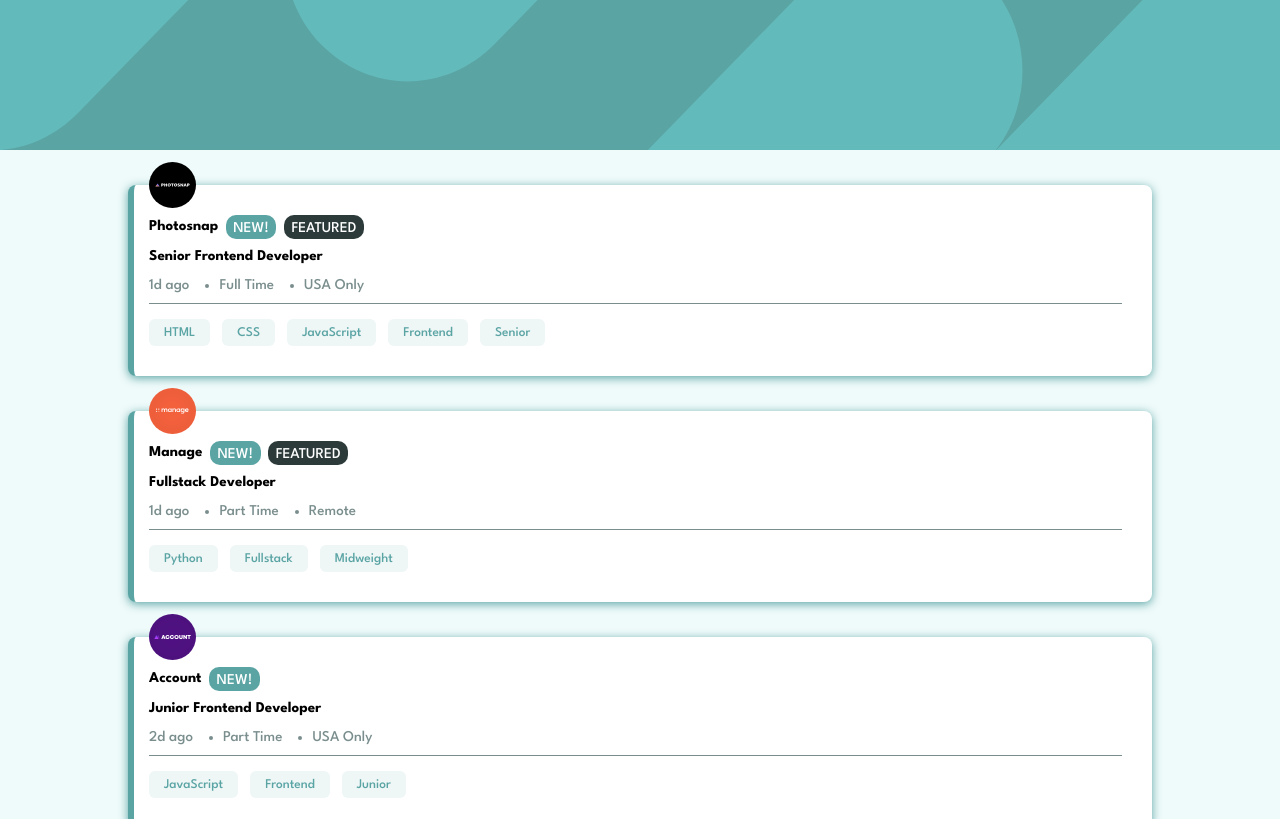
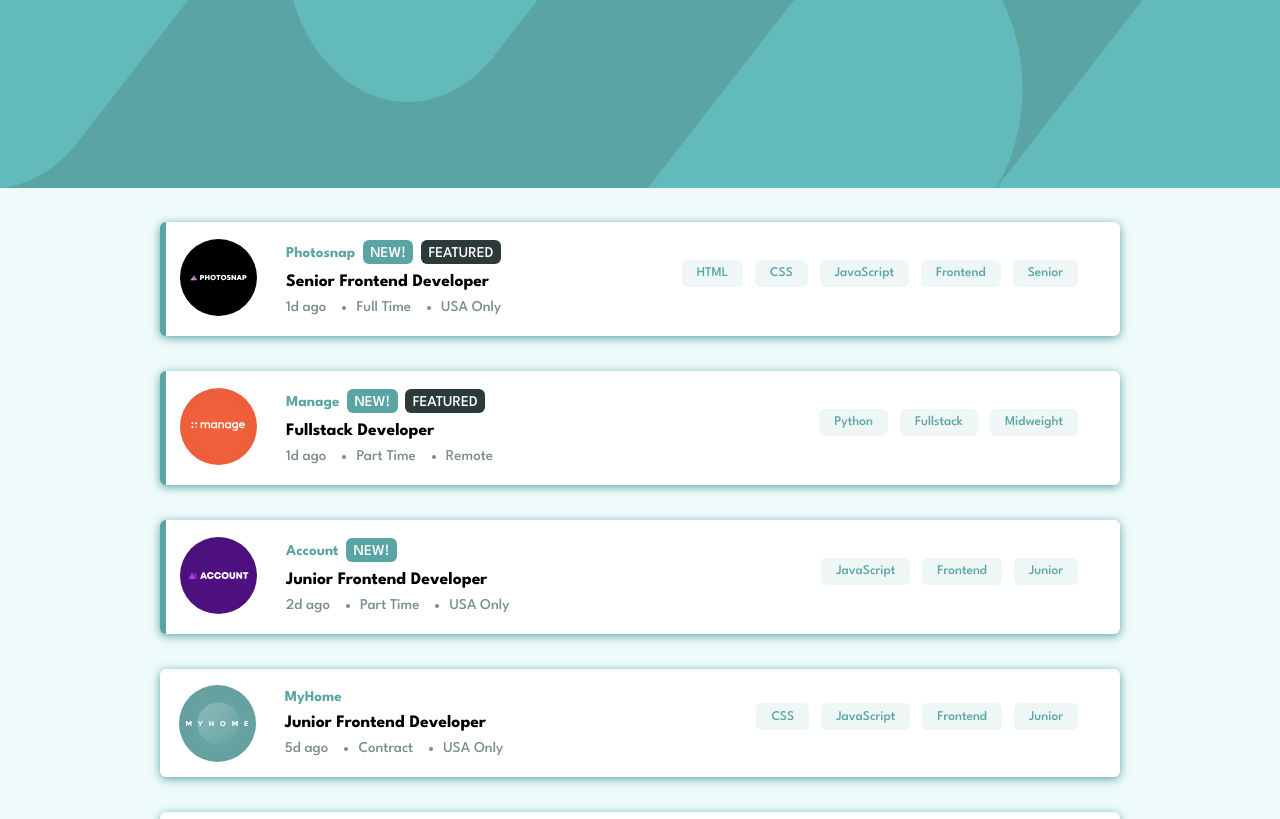
Before and after one commit to KorniDoS/angular-job-listings-app, an Angular app: page / in a window 1280 px wide. Shown: the top 819 px of the page. Built offline with nearby package versions, Linux system fonts and the light colour scheme.

Commit message:
Added filter logic

```diff
--- a/src/app/app.component.html
+++ b/src/app/app.component.html
@@ -1,50 +1,59 @@
 <header>
   <picture>
-        <source media="(min-width: 500px)" [srcset]="'assets/images/bg-header-desktop.svg'">
-        <img [src]="'assets/images/bg-header-mobile.svg'" alt="Header image">
+    <source
+      media="(min-width: 500px)"
+      [srcset]="'assets/images/bg-header-desktop.svg'"
+    />
+    <img [src]="'assets/images/bg-header-mobile.svg'" alt="Header image" />
   </picture>
 </header>
 
 <app-tag-container></app-tag-container>
 
 <main *ngIf="jobs">
-<div *ngFor="let job of jobs" class="container card" [ngClass]="{'new': job.new || job.featured, 'old' : !job.new}">
+  <div
+    *ngFor="let job of JobsCopy"
+    class="container card"
+    [ngClass]="{ 'new': job.new || job.featured, 'old': !job.new }"
+  >
     <div class="avatar">
-        <img [src]="job.logo" [alt]="job.company">
+      <img [src]="job.logo" [alt]="job.company" />
     </div>
 
     <div class="role-stats">
+
+      <div class="wrapper">
       <div class="role-features">
-            <h4>{{job.company}}</h4>
+        <h4 class="job-company">{{ job.company }}</h4>
 
         <div class="role-features">
-                <span class="role-features__new" *ngIf="job.new">{{'new!' | uppercase}}</span>
-                <span class="role-features__featured" *ngIf="job.featured">{{'featured' | uppercase}}</span>
+          <span class="role-features__new" *ngIf="job.new">{{
+            "new!" | uppercase
+          }}</span>
+          <span class="role-features__featured" *ngIf="job.featured">{{
+            "featured" | uppercase
+          }}</span>
         </div>
       </div>
 
       <div>
-            <h4 class="job-position">{{job.position}}</h4>
+        <h3 class="job-position">{{ job.position }}</h3>
 
         <div class="job-details">
           <ul>
-                    <li>{{job.postedAt}}</li>
-                    <li>{{job.contract}}</li>
-                    <li>{{job.location}}</li>
-
+            <li>{{ job.postedAt }}</li>
+            <li>{{ job.contract }}</li>
+            <li>{{ job.location }}</li>
           </ul>
         </div>
 
-            <hr>
+        <hr />
+      </div>
+    </div>
 
         <div class="details">
           <app-language [currentJob]="job"></app-language>
         </div>
-
     </div>
-
   </div>
-
-</div>
-
 </main>
--- a/src/app/app.component.scss
+++ b/src/app/app.component.scss
@@ -32,7 +32,7 @@ The designs were created to the following widths:
 - Weights: 500, 700
 */
 
-@use 'src/colours';
+@use "src/colours";
 
 $container-sm: 540px;
 $container-md: 740px;
@@ -40,11 +40,12 @@ $container-lg: 960px;
 $container-xlg: 1140px;
 $container-xxlg: 1300px;
 
-
 header {
-    height: 150px;
+  height: 9.375rem;
+  @media screen and (min-width: 992px) {
+    height: 12.5rem;
   }
-
+}
 
 picture {
   img {
@@ -55,11 +56,9 @@ picture {
   }
 }
 
-
 main {
   background-color: transparent;
 }
-
 
 .container {
   max-width: 80%;
@@ -68,71 +67,74 @@ main {
   margin-inline: auto;
   background-color: white;
 
-
   @media screen and (min-width: 576px) {
-
-        width: $container-sm  !important;
-
+    width: $container-sm !important;
   }
 
   @media screen and (min-width: 768px) {
-
-        width: $container-md  !important;
-
+    width: $container-md !important;
   }
 
-
   @media screen and (min-width: 992px) {
-
-        width: $container-lg  !important;
-
+    width: $container-lg !important;
   }
 
-    @media screen and (min-width: 1200px) {
+  //@media screen and (min-width: 1200px) {
+  //  width: $container-xlg !important;
+  // }
 
-        width: $container-xlg  !important;
-
-    }
-
-    @media screen and (min-width: 1400px) {
-
-        width: $container-xxlg  !important;
-
-    }
+  // @media screen and (min-width: 1400px) {
+  //   width: $container-xxlg !important;
+  // }ƒ
 }
 
 .new {
   border-left: 6px solid colours.$desat-dark-cyan;
-
+  @media screen and (min-width: 992px) {
+    padding-block-start: 1.125rem;
+  }
   //.avatar{
   //    left: 15px !important;
   // }
-
-
-
 }
 
-.old{
-    padding-inline-start: 21px;
+.old {
+  padding-inline-start: 1.3125rem;
 
-    .avatar{
-        left: 20px !important;
+  @media screen and (min-width: 992px) {
+    padding-block-start: 1.125rem !important;
+  }
+
+  .avatar {
+    left: 1.25rem !important;
   }
 }
 
 .card {
-
-
-
-    border-radius: 8px;
+  border-radius: 6px;
   position: relative;
   box-shadow: 0 2px 10px colours.$desat-dark-cyan;
 
+  @media screen and (min-width: 992px) {
+    padding-block-start: 18px !important;
+
+    .details {
+      display: flex;
+      align-items: center;
+    }
+  }
+
   .avatar {
     position: absolute;
-        top: -23px;
-        left: 15px;
+    top: -1.4375rem;
+    left: 0.9375rem;
     width: 3.125rem;
+
+    @media screen and (min-width: 992px) {
+      top: 15%;
+      left: 0.9375rem;
+      width: 5.125rem;
+    }
 
     img {
       width: 100%;
@@ -141,41 +143,73 @@ main {
 
   .role-stats {
     display: flex;
-        row-gap: .5rem;
+    row-gap: 0.5rem;
     flex-direction: column;
 
-        .job-position, ul{
-            margin-block-end: 0.5rem;
+    @media screen and (min-width: 992px) {
+      flex-direction: row;
+      justify-content: space-between;
+      .job-position {
+        margin-block-end: 0.19rem !important;
       }
 
-        ul{
-            li{
+      .job-details {
+        margin-block-end: 0 !important;
+      }
+    }
+
+    .job-details {
+      margin-block-end: 1.3rem;
+    }
+
+    .job-company {
+      color: colours.$desat-dark-cyan;
+    }
+
+    .job-position:hover {
+      color: colours.$desat-dark-cyan;
+      cursor: pointer;
+    }
+
+    .job-position,
+    ul {
+      margin-block-end: 0.3rem;
+    }
+
+    ul {
+      li {
         color: colours.$dark-grayish-cyan;
       }
     }
 
-        hr{
+    hr {
       height: 1px;
       border: none;
       background-color: colours.$dark-grayish-cyan;
       margin-block-end: 1rem;
       //border-top: 1px solid colours.$dark-grayish-cyan;
+
+      @media screen and (min-width: 992px) {
+        display: none;
+      }
     }
 
-
-
+    .wrapper {
+      @media screen and (min-width: 992px) {
+        margin-inline-start: 7rem;
+      }
       .role-features {
         display: flex;
         align-items: center;
-            column-gap: .5rem;
-
+        column-gap: 0.5rem;
+        margin-block-end: 0.2rem;
 
         .role-features__new,
         .role-features__featured {
           color: white;
-                padding-inline: .5rem;
-                padding-block-start: .2rem;
-                border-radius: 10px;
+          padding-inline: 0.5rem;
+          padding-block-start: 0.2rem;
+          border-radius: 6px;
         }
 
         .role-features__new {
@@ -187,17 +221,22 @@ main {
         }
       }
     }
+  }
 
   .job-details {
     ul {
       display: flex;
       align-items: center;
-            gap: 2rem;
+      column-gap: 2rem;
+      margin: 0;
 
       li:first-child {
         list-style-type: none;
       }
     }
   }
+}
 
+.card:last-child {
+  margin-block-end: 6rem;
 }
--- a/src/app/app.component.ts
+++ b/src/app/app.component.ts
@@ -2,37 +2,77 @@ import { Component } from '@angular/core';
 import { JobModel } from './models/job.model';
 import { OnInit, OnDestroy } from '@angular/core';
 import { JobService } from './services/job.service';
-import { Subscription } from 'rxjs';
+import { filter, Subscription } from 'rxjs';
 @Component({
   selector: 'app-root',
   templateUrl: './app.component.html',
-  styleUrls: ['./app.component.scss']
+  styleUrls: ['./app.component.scss'],
 })
 export class AppComponent implements OnInit, OnDestroy {
+  jobs: JobModel[] = [];
+  JobsCopy: JobModel[] = [];
+  languages: string[] = [];
 
+  jobSub!: Subscription;
+  existingTagsSub!: Subscription;
+  clearedTagsSub!: Subscription;
 
-  jobs: JobModel[] = [];
-  languages: string[] = [];
-  jobSub!: Subscription;
+  constructor(private jobService: JobService) {}
 
-  constructor(private jobService: JobService){}
+  filteringTags: any = [];
+  ngOnInit(): void {
+    this.jobSub = this.jobService.getAllJobs().subscribe((resp: any) => {
+      this.jobs = resp;
+      this.JobsCopy = this.jobs;
+      this.languages = resp.languages;
+      //console.log(this.jobs);
+    });
 
+    this.existingTagsSub = this.jobService.existingTags.subscribe((res) => {
+      //console.log(res);
+      this.filteringTags = res;
 
-  ngOnInit(): void{
+      const filteringResult = this.filterFunc(
+        this.filteringTags,
+        this.jobs
+      );
+      //console.log(filteringResult);
+      if (filteringResult.length === 0) {
+        return
+      } else {
+        this.JobsCopy = filteringResult;
+        console.log('got new tags!');
+        console.log(this.JobsCopy);
+      }
+    });
 
-    this.jobSub = this.jobService.getAllJobs().subscribe(
-      (resp: any)=>{
-        this.jobs = resp;
-        this.languages = resp.languages;
-        console.log(this.jobs);
+    this.clearedTagsSub = this.jobService.clearedTags.subscribe((res) => {
+      this.JobsCopy = this.jobs;
+    });
+  }
+
+  filterFunc(filterTags: string[], jobs: JobModel[]) {
+    //console.log(filterTags);
+
+    let result = jobs.filter((job) => {
+      //console.log(item.languages);
+      if (
+        filterTags.includes(job.level) ||
+        filterTags.includes(job.role) ||
+        filterTags.every((tag) => job.languages?.includes(tag))
+      ) {
+        return true;
+      } else {
+        return false;
       }
-    )
+    });
+
+    return result;
   }
 
   ngOnDestroy(): void {
     this.jobSub.unsubscribe();
+    this.clearedTagsSub.unsubscribe();
+    this.existingTagsSub.unsubscribe();
   }
-
-
-
 }
--- a/src/app/app.module.ts
+++ b/src/app/app.module.ts
@@ -8,11 +8,12 @@ import { LanguageComponent } from './components/language/language.component';
 import { TagContainerComponent } from './components/tag-container/tag-container.component';
 
 
+
 @NgModule({
   declarations: [
     AppComponent,
     LanguageComponent,
-    TagContainerComponent
+    TagContainerComponent,
   ],
   imports: [
     BrowserModule,
```
Lines whose indentation alone changed are shown as unchanged.
